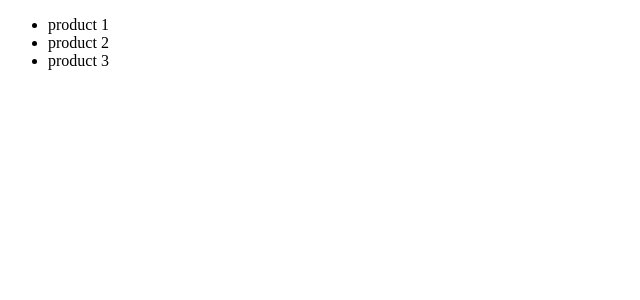
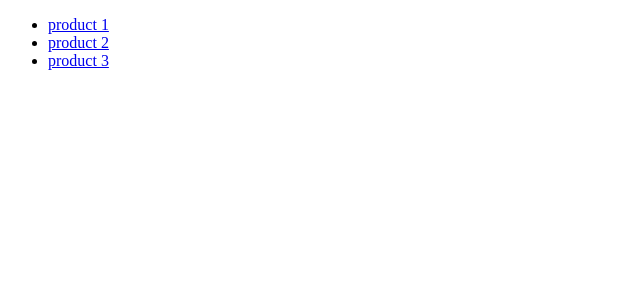
Before and after one commit to zaar625/NEXTJS13_Basic, a Next.js app: page / in a window 1280 px wide. Shown: the top 300 px of the page, without its empty margins (0-640 px from the left). Built offline with nearby package versions, Linux system fonts and the light colour scheme.

Commit message:
99.동적 매개변수 작업하기

```diff
--- a/data/dummy-backend.json
+++ b/data/dummy-backend.json
@@ -1,7 +1,7 @@
 {
     "products" :[
-        {"id": "p1", "title":"product 1"},
-        {"id": "p2", "title":"product 2"},
-        {"id": "p3", "title":"product 3"}
+        {"id": "p1", "title":"product 1", "description": "This is product 1"},
+        {"id": "p2", "title":"product 2" , "description": "This is product 2"},
+        {"id": "p3", "title":"product 3", "description": "This is product 3"}
     ]
 }
--- a/pages/index.tsx
+++ b/pages/index.tsx
@@ -1,27 +1,47 @@
 import fs from 'fs/promises'
 import path from 'path'
+import Link from 'next/link';
+
 
 function HomePage(props :any) {
  const {products} = props;
 
     return (
         <ul>
-           {products.map((product:any) => <li key={product.id}>{product.title}</li>)}
+           {products.map((product:any) => <li key={product.id}>
+            <Link href={`/${product.id}`}>
+            {product.title}
+           </Link>
+           </li>)}
         </ul>
     )
 }
 
-export async function getStaticProps() {
-    const filePath = path.join(process.cwd(), 'data','dummy-backend.json');
+export async function getStaticProps(context:any) {
+
+const filePath = path.join(process.cwd(), 'data','dummy-backend.json');
    const json =  await fs.readFile(filePath);
    const jsonData = json.toString('utf-8')
+   const data = JSON.parse(jsonData);
 
+   if(!data) {
+    return {
+        redirect:{
+            destination:'/no-data'
+        }
+    }
+   }
 
-   const data = JSON.parse(jsonData)
+   if(data.products.length === 0) {
+    return {notFound:true}
+   }
 
-    return {props: {
-        products:data.products
-    }}
+    return {
+        props: {products:data.products},
+        revalidate:10,
+        // notFound:true
+        // redirect:
+    }
 }
 
 export default HomePage
```
Also changed, not shown: pages/[pid].tsx (added, +34 -0 lines).
